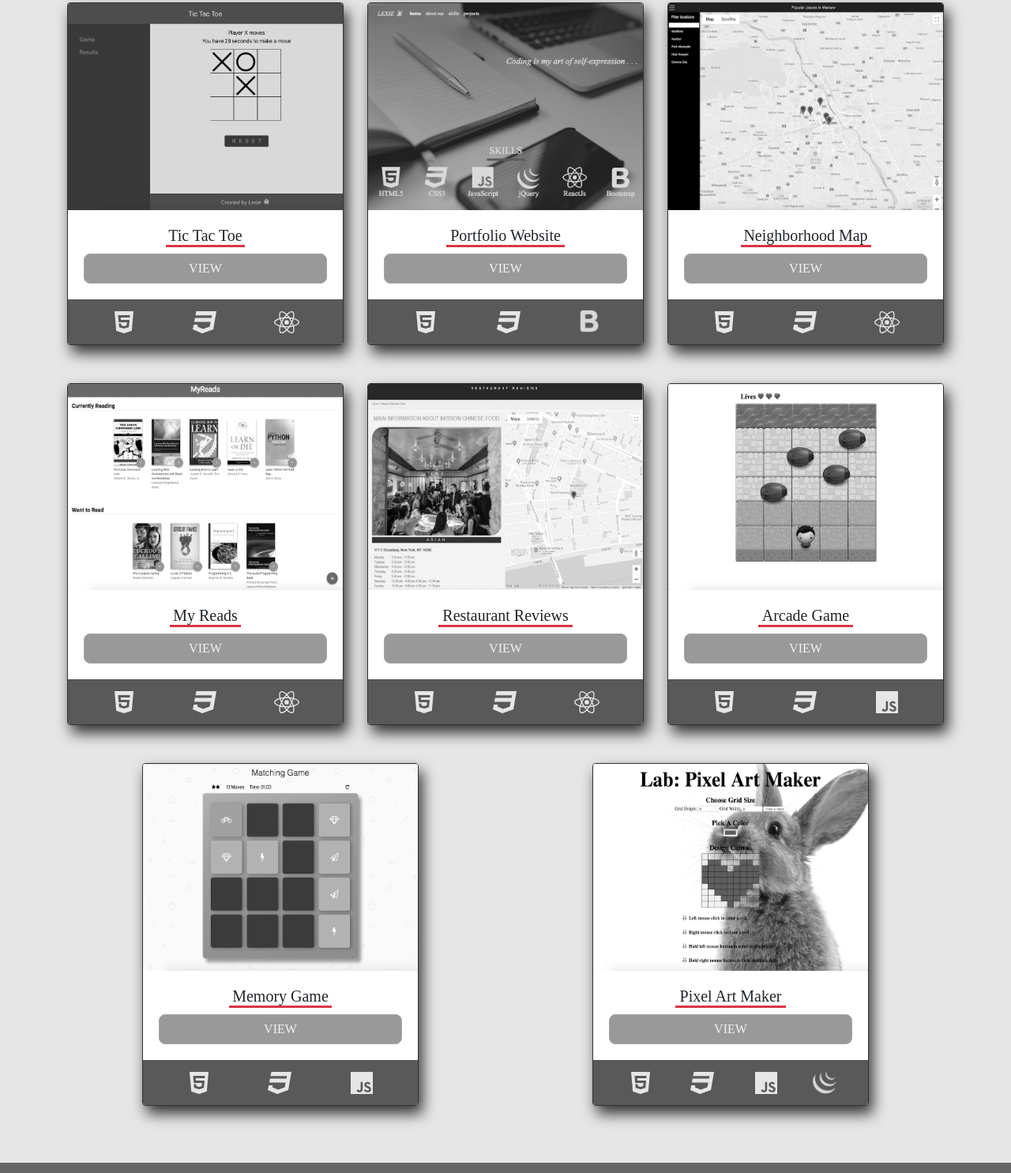
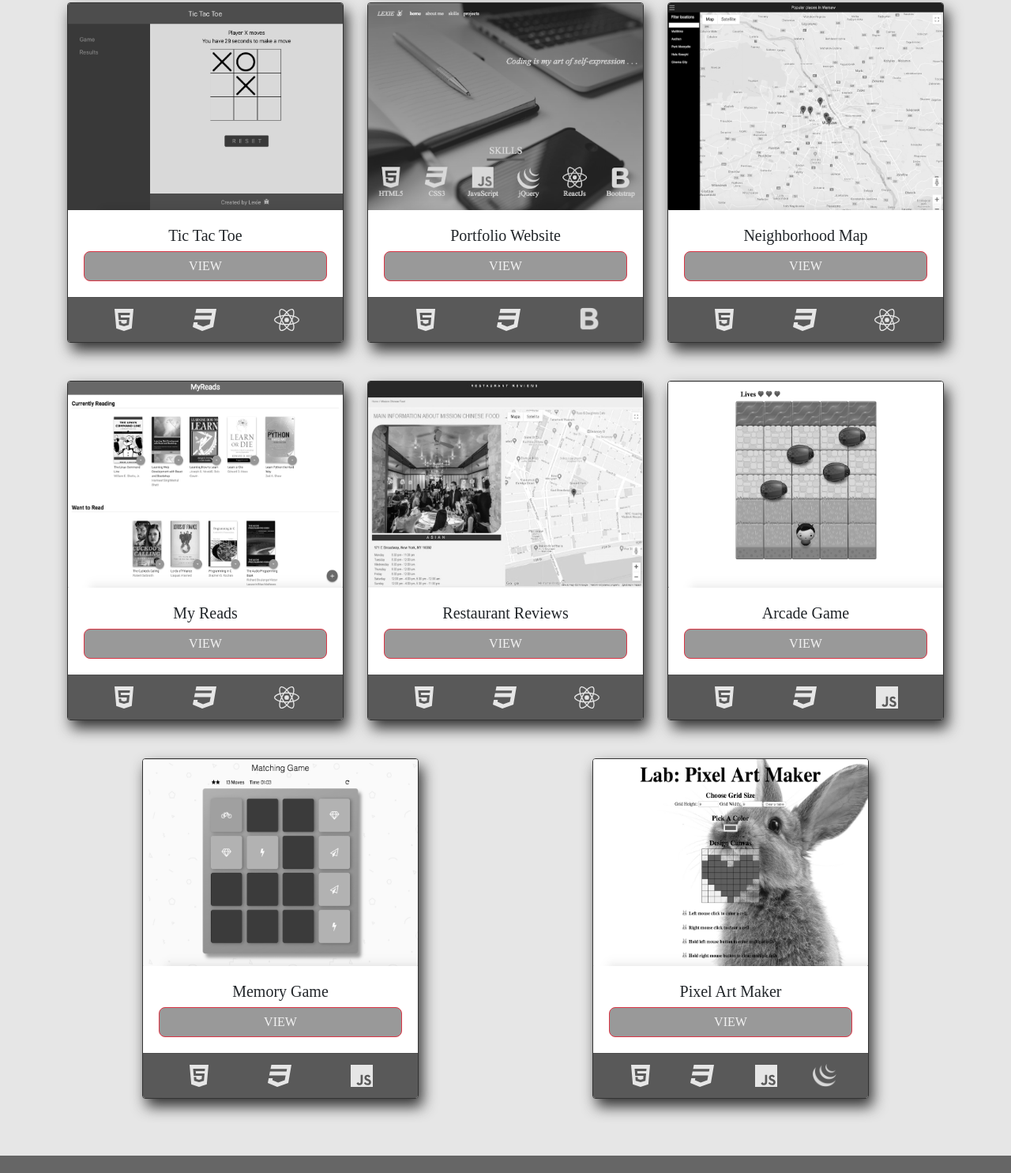
Before and after one commit to Lexie14/portfolio, a plain HTML site: page index.html in a window 1280 px wide. Shown: the part 1335-2820 px from the top of the page at 79% size. Drawn offline with Linux system fonts and the light colour scheme.

Commit message:
minor fix

```diff
--- a/css/main.css
+++ b/css/main.css
@@ -42,6 +42,7 @@ body {
   height: 75px;
   margin-top: 5px;
 }
+
 /* about-me section */
 .about-me-underline {
   width: 180px;
@@ -50,7 +51,7 @@ body {
 }
 
 .carousel-inner {
-  border: 1px solid #cccccc;
+  border: 1px solid #dc3545;
   box-shadow: 5px 10px 18px #cccccc;
 }
 
@@ -133,7 +134,7 @@ body {
 
 .btn {
   background-color: #999999;
-  border: 1px solid #a6a6a6;
+  border: 1px solid #dc3545;
   border-radius: 8px;
   color: #f2f2f2 !important;
   box-shadow: none !important;
--- a/index.html
+++ b/index.html
@@ -70,12 +70,8 @@
 </div>
 
 </div>
-
-
-
-      </section>
+</section>
       <!-- end of skills -->
-    </section>
     <!-- end of start -->
     <!-- about -->
     <section id="about-me" class="container-fluid">
@@ -168,7 +164,7 @@
               <img src="./img/tic-tac-toe.png" alt="" class="project card-img-top" />
               <div class="card-body">
                 <h5 class="card-title text-capitalize text-center mb-0">Tic Tac Toe</h5>
-                              <div class="project-underline project1-underline bg-danger"></div>
+                              <!-- <div class="project-underline project1-underline bg-danger"></div> -->
 
 
                 <a href="https://github.com/Lexie14/tic-tac-toe" target="_blank" class="btn text-uppercase d-block mx-auto mt-2"
@@ -192,7 +188,7 @@
               <img src="./img/portfolio.png" alt="" class="project card-img-top" />
               <div class="card-body">
                 <h5 class="card-title text-capitalize text-center mb-0">Portfolio Website</h5>
-                                        <div class="project-underline project2-underline bg-danger"></div>
+                                        <!-- <div class="project-underline project2-underline bg-danger"></div> -->
                 <a href="https://github.com/Lexie14/portfolio" target="_blank" class="btn text-uppercase d-block mx-auto mt-2">View</a>
               </div>
               <div class="card-footer d-flex justify-content-around">
@@ -213,7 +209,7 @@
               />
               <div class="card-body">
                 <h5 class="card-title text-capitalize text-center mb-0">Neighborhood Map</h5>
-                                            <div class="project-underline project3-underline bg-danger"></div>
+                                            <!-- <div class="project-underline project3-underline bg-danger"></div> -->
                 <a href="https://github.com/Lexie14/Neighborhood-Map" target="_blank" class="btn text-uppercase d-block mx-auto mt-2"
                   >View</a
                 >
@@ -238,7 +234,7 @@
               />
               <div class="card-body">
                 <h5 class="card-title text-capitalize text-center mb-0">My Reads</h5>
-                                              <div class="project-underline project4-underline bg-danger"></div>
+                                              <!-- <div class="project-underline project4-underline bg-danger"></div> -->
                 <a href="https://github.com/Lexie14/reactnd-project-myreads-starter" target="_blank" class="btn text-uppercase d-block mx-auto mt-2"
                   >View</a
                 >
@@ -259,7 +255,7 @@
             <img src="./img/reviews.jpg" alt="" class="project card-img-top" />
             <div class="card-body">
               <h5 class="card-title text-capitalize text-center mb-0">Restaurant Reviews</h5>
-                                            <div class="project-underline project5-underline bg-danger"></div>
+                                            <!-- <div class="project-underline project5-underline bg-danger"></div> -->
               <a href="https://github.com/Lexie14/restaurant-reviews" target="_blank" class="btn text-uppercase d-block mx-auto mt-2">View</a>
             </div>
             <div class="card-footer d-flex justify-content-around">
@@ -276,7 +272,7 @@
             <img src="./img/arcade-game.png" alt="" class="project card-img-top" />
             <div class="card-body">
               <h5 class="card-title text-capitalize text-center mb-0">Arcade Game</h5>
-                                            <div class="project-underline project6-underline bg-danger"></div>
+                                            <!-- <div class="project-underline project6-underline bg-danger"></div> -->
               <a href="https://github.com/Lexie14/arcade-game" target="_blank" class="btn text-uppercase d-block mx-auto mt-2">View</a>
             </div>
             <div class="card-footer d-flex justify-content-around">
@@ -293,7 +289,7 @@
             <img src="./img/memory-game.png" alt="" class="project card-img-top" />
             <div class="card-body">
               <h5 class="card-title text-capitalize text-center mb-0">Memory Game</h5>
-                                          <div class="project-underline project7-underline bg-danger"></div>
+                                          <!-- <div class="project-underline project7-underline bg-danger"></div> -->
               <a href="https://github.com/Lexie14/fend-project-memory-game" target="_blank" class="btn text-uppercase d-block mx-auto mt-2">View</a>
             </div>
             <div class="card-footer d-flex justify-content-around">
@@ -310,7 +306,7 @@
             <img src="./img/pixel-maker.png" alt="" class="project card-img-top" />
             <div class="card-body">
               <h5 class="card-title text-capitalize text-center mb-0">Pixel Art Maker</h5>
-                                                          <div class="project-underline project8-underline bg-danger"></div>
+                                                          <!-- <div class="project-underline project8-underline bg-danger"></div> -->
               <a href="https://github.com/Lexie14/pixel-art-maker" target="_blank" class="btn text-uppercase d-block mx-auto mt-2">View</a>
             </div>
             <div class="card-footer d-flex justify-content-around">
```
Also changed, not shown: img/bootstrap.svg (deleted), img/jquery.svg (deleted), 3 other files.
